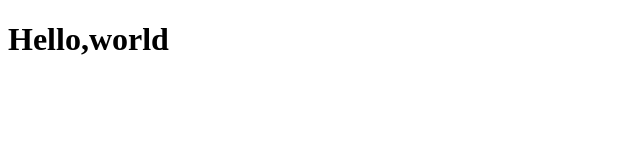
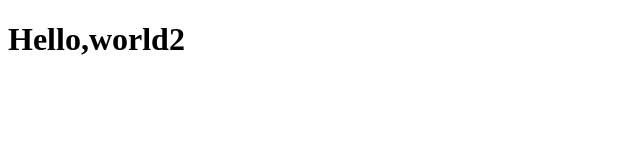
Before and after one commit to Danyak-br/test2, a plain HTML site: page index.html in a window 1280 px wide. Shown: the full height of the page, 0-640 px from the left. Drawn offline with Linux system fonts and the light colour scheme.

Commit message:
First commitment

```diff
--- a/index.html
+++ b/index.html
@@ -5,7 +5,7 @@
     <title>Title</title>
 </head>
 <body>
-<h1>Hello,world</h1>
+<h1>Hello,world2</h1>
 
 </body>
 </html>
```
